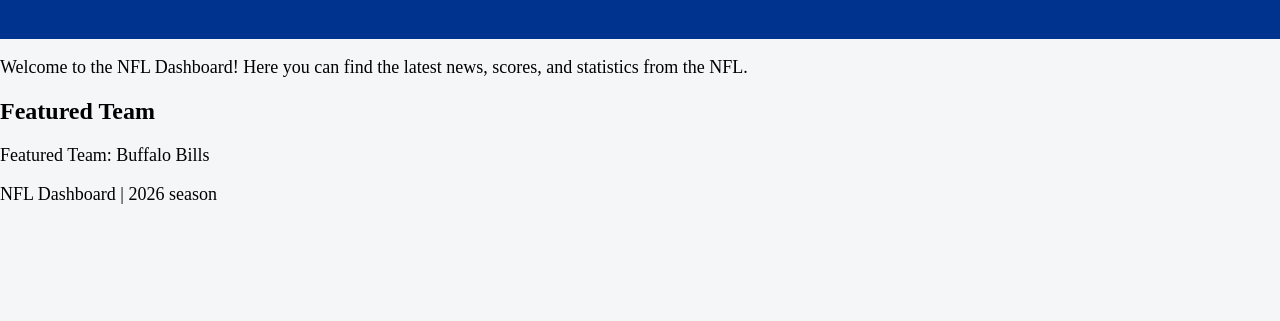
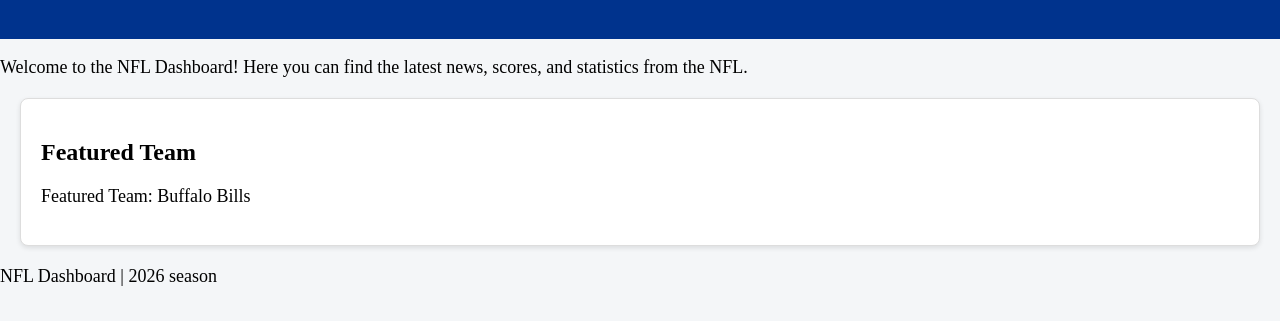
Before and after one commit to Samuel-BVZ/nfl-dashboard, a plain HTML site: page NFL-Dashboard/index.html in a window 1280 px wide. Shown: the part 81-402 px from the top of the page. Drawn offline with Linux system fonts and the light colour scheme.

Commit message:
Create featured team card

```diff
--- a/NFL-Dashboard/css/style.css
+++ b/NFL-Dashboard/css/style.css
@@ -33,3 +33,12 @@ nav a {
 nav a:hover {
     color: #C60C30;
 }
+
+.featured-team {
+    background-color: white;
+    padding: 20px;
+    margin: 20px;
+    border-radius: 8px;
+    border: 1px solid #ddd;
+    box-shadow: 0 2px 5px rgba(0, 0, 0, 0.1);
+}
```
